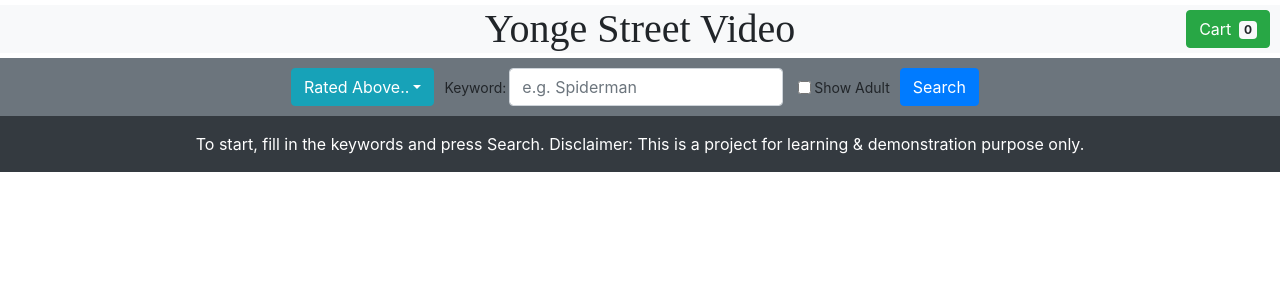
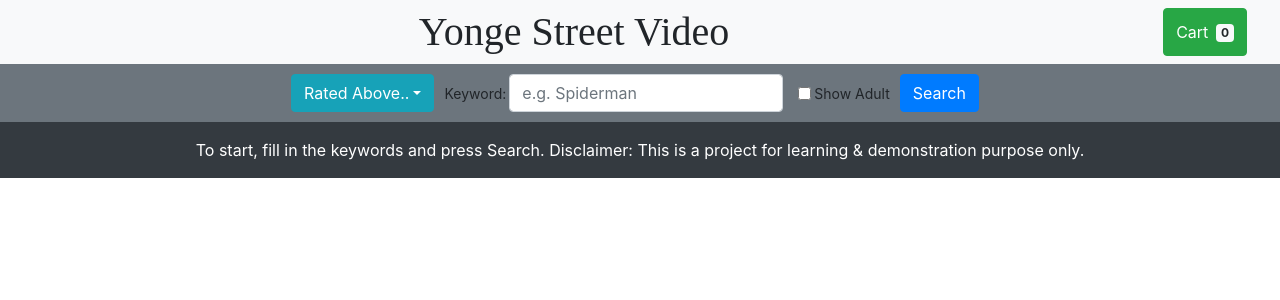
Before and after one commit to CheukHoYun/app_for_achievers, a React (Create React App) app: page / in a window 1280 px wide. Shown: the top 300 px of the page. Built offline with nearby package versions, Linux system fonts and the light colour scheme; some icons are missing.

Commit message:
just a commit

```diff
--- a/src/components/App.js
+++ b/src/components/App.js
@@ -15,6 +15,7 @@ class App extends Component {
       movies: {},
       rating: -1,
       count: 0,
+      orders: [],
     };
   }
 
@@ -34,7 +35,7 @@ class App extends Component {
   }
 
   addItem = (movie) => {
-    this.setState({ count: this.state.count + 1 });
+    this.setState({ orders: this.state.orders.concat(movie) });
   };
 
   changeStar = (star) => {
@@ -48,12 +49,15 @@ class App extends Component {
   render() {
     return (
       <div>
+        <div className="sticky-top">
           <Header onToggle={this.handleToggle} count={this.state.count} />
           <ToolBar
             rating={this.state.rating}
             changeStar={this.changeStar}
             onSearch={this.handleSearch}
           />
+        </div>
+
         <Content
           addItem={this.addItem}
           rating={this.state.rating}
@@ -64,7 +68,11 @@ class App extends Component {
           }
         />
         <Footer />
-        {this.state.showCart ? <Cart /> : null}
+        {this.state.showCart ? (
+          <div style={{ position: "absolute", right: 50, top: 100 }}>
+            <Cart orders={this.state.orders} />
+          </div>
+        ) : null}
       </div>
     );
   }
--- a/src/components/Cart.js
+++ b/src/components/Cart.js
@@ -2,8 +2,37 @@ import React, { Component } from "react";
 
 class Cart extends Component {
   state = {};
+
+  makeUL = (array) => {};
+
+  orders = (o) => {
+    const infos = o.map((movie) => (
+      <li className="list-group-item" key={"order_" + movie.id}>
+        {movie.title}
+      </li>
+    ));
+    return infos;
+  };
   render() {
-    return <div className="cart">The cart</div>;
+    return (
+      <div className="card" style={{ width: "600px" }}>
+        <div className="card-header bg-primary text-white">
+          <span className="glyphicon glyphicon-shopping-cart"></span> Your
+          Shopping Cart
+        </div>
+        <div className="card-body bg-light">
+          <h5 className="card-title">Thank you for shopping with us</h5>
+          <p className="card-text">
+            Click on Check Out, and you will proceed to entering credit card
+            information.
+          </p>
+          <ul className="list-group list-group-flush">
+            {this.orders(this.props.orders)}
+          </ul>
+          <button className="btn btn-warning m-2 float-right">Check Out</button>
+        </div>
+      </div>
+    );
   }
 }
 
--- a/src/components/Header.js
+++ b/src/components/Header.js
@@ -14,20 +14,20 @@ class Header extends Component {
   render() {
     const buttonStyle = {};
     return (
-      <div className="container-fluid bg-light">
+      <div className="row bg-light">
+        <div class="col text-center">
           <h1
             style={{
-            textAlign: "center",
-            margin: 5,
               fontFamily: "Snell Roundhand, cursive",
             }}
+            className=" text-center m-2"
           >
             Yonge Street Video
           </h1>
+        </div>
         <button
-          style={{ position: "absolute", right: 0, top: 0, margin: 10 }}
           type="button"
-          className="btn btn-success"
+          className="btn btn-success m-2 mr-5 ml-auto"
           onClick={this.props.onToggle}
         >
           <span className="glyphicon glyphicon-shopping-cart"></span> Cart
```
Also changed, not shown: 1 other file (tests, documents, lock files or other folders). Lines whose indentation alone changed are shown as unchanged.
